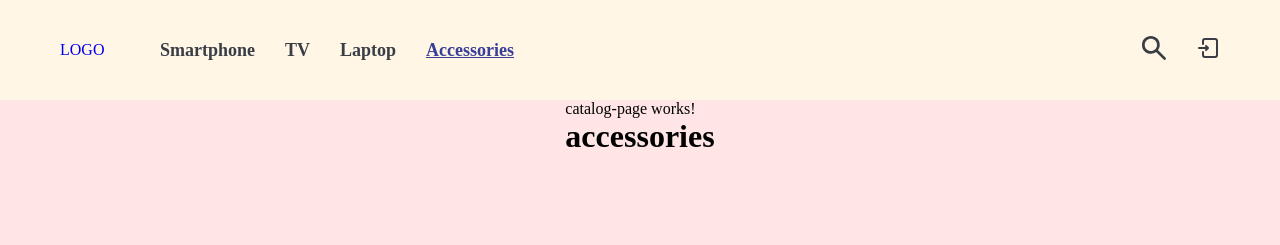
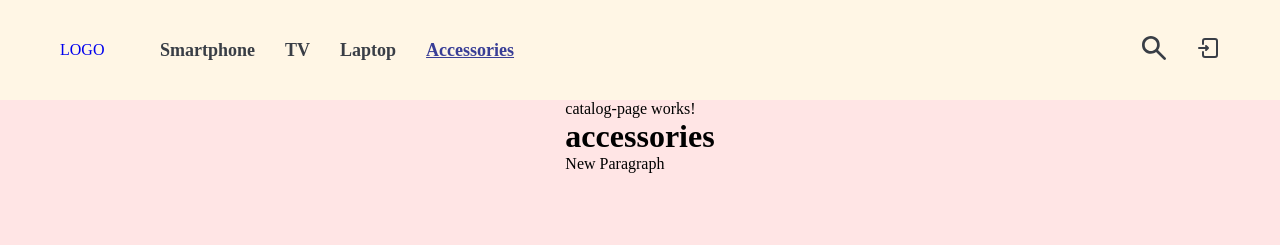
Before and after one commit to Egor1408/tech-store, an Angular app: page /catalog/accessories in a window 1280 px wide. Shown: the top 245 px of the page. Built offline with nearby package versions, Linux system fonts and the light colour scheme.

Commit message:
P - catalog-page: add paragraph

```diff
--- a/src/app/pages/catalog-page/catalog-page.component.html
+++ b/src/app/pages/catalog-page/catalog-page.component.html
@@ -1,2 +1,3 @@
 <p>catalog-page works!</p>
 <h1>{{type}}</h1>
+<p>New Paragraph</p>
```
